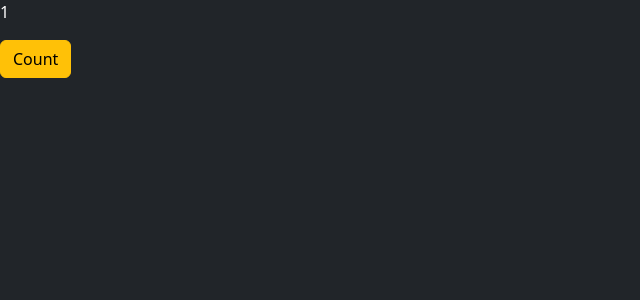
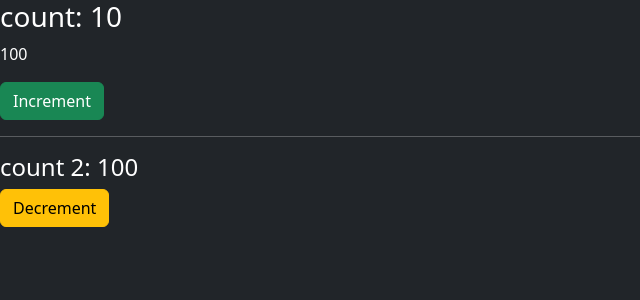
Before and after one commit to kewalkhondekar25/React-Under-The-Hood, a React (Vite) app: page / in a window 1280 px wide. Shown: the top 300 px of the page, without its empty margins (0-640 px from the left). Built offline with nearby package versions, Linux system fonts and the light colour scheme.

Commit message:
feat - useMemo added

```diff
--- a/src/App.jsx
+++ b/src/App.jsx
@@ -44,6 +44,7 @@ import MealsIndex from './Components/MealsCalculator/MealsIndex'
 import State from './Components/FAQs/State_Vs_Props/State'
 import Carousal from './Components/FAQs/Carousal/Carousal'
 import UseEffect from './Components/Hooks/UseEffect'
+import UseMemo from './Components/Hooks/UseMemo'
 
 function App() {
 
@@ -91,7 +92,8 @@ function App() {
       {/* <MealsIndex/> */}
       {/* <State/> */}
       {/* <Carousal/> */}
-      <UseEffect/>
+      {/* <UseEffect/> */}
+      <UseMemo/>
     </>
   )
 }
--- /dev/null
+++ b/src/Components/Hooks/UseMemo.jsx
@@ -0,0 +1,25 @@
+import React, { useMemo, useState } from 'react'
+
+const UseMemo = () => {
+
+    const [count, setCount] = useState(10);
+    const [count2, setCount2] = useState(100);
+
+    const heavyTask = () => {
+        console.log('heavy task...');
+        return count * count
+    }
+    const memoTask = useMemo(heavyTask, [count]);
+  return (
+    <div className='bg-dark text-white vh-100'>
+      <h3>count: {count}</h3>
+      <p>{memoTask}</p>
+      <button className='btn btn-success' onClick={() => setCount(count + 1)}>Increment</button>
+      <hr />
+      <h4>count 2: {count2}</h4>
+      <button className='btn btn-warning' onClick={() => setCount2(count2 - 1)}>Decrement</button>
+    </div>
+  )
+}
+
+export default UseMemo
```
